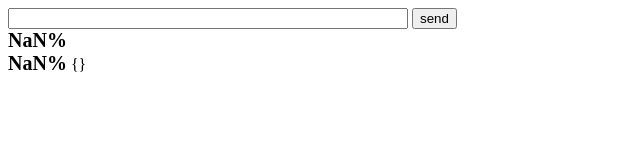
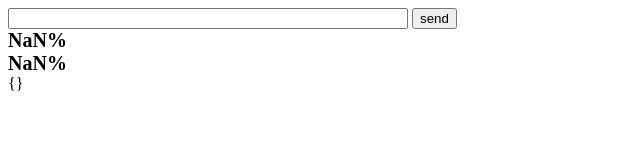
Before and after one commit to BackDog/brain-pressing, a website: page public/index.html in a window 1280 px wide. Shown: the full height of the page, 0-640 px from the left. Drawn offline with nearby package versions, Linux system fonts and the light colour scheme.

Commit message:
Update index.html

```diff
--- a/public/index.html
+++ b/public/index.html
@@ -6,7 +6,7 @@
 		<strong>{{data.teamName1}}</strong>
 		<strong style="font-size: 20px">{{data[data.teamName1]*100}}%</strong><br>
 		<strong>{{data.teamName2}}</strong>
-		<strong style="font-size: 20px">{{data[data.teamName2]*100}}%</strong>
+		<strong style="font-size: 20px">{{data[data.teamName2]*100}}%</strong><br>
 		{{data}}<br>
 	</div>
 
```
